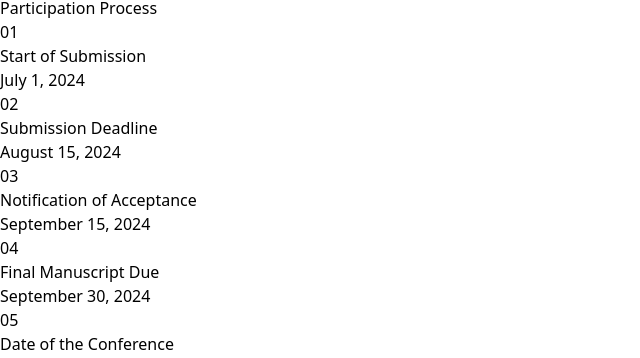
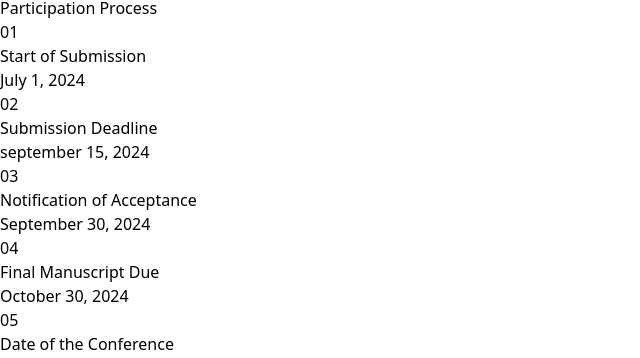
Before and after one commit to ilyasfarkhane-dev/conference, a Next.js app: page / in a window 1280 px wide. Shown: the part 3453-3811 px from the top of the page, without its empty margins (0-640 px from the left). Built offline with nearby package versions, Linux system fonts and the light colour scheme.

Commit message:
update dates

```diff
--- a/components/homes/home/ChoseAreaHomeOne.tsx
+++ b/components/homes/home/ChoseAreaHomeOne.tsx
@@ -30,7 +30,7 @@ const chose_data: chose_data_type[] = [
     sirial_no: "02",
     icon: chose_icon_3,
     title: "Submission Deadline",
-    info: "August 15, 2024",
+    info: "september 15, 2024",
   },
   {
     id: 3,
@@ -38,7 +38,7 @@ const chose_data: chose_data_type[] = [
     sirial_no: "03",
     icon: chose_icon_2,
     title: "Notification of Acceptance",
-    info: "September 15, 2024",
+    info: "September 30, 2024",
   },
   {
     id: 4,
@@ -46,7 +46,7 @@ const chose_data: chose_data_type[] = [
     sirial_no: "04",
     icon: chose_icon_3,
     title: "Final Manuscript Due",
-    info: "September 30, 2024",
+    info: "October 30, 2024",
   },
 
   {
```
